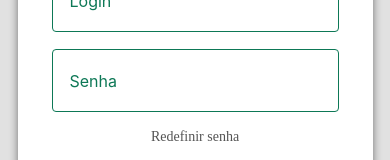
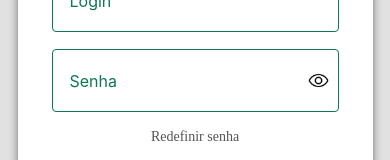
Before and after one commit to pauloabrantesii/g4app, a React Native app: screen /Login in a window 390 px wide. Shown: the part 373-533 px from the top of the page. Built offline with nearby package versions, Linux system fonts and the light colour scheme.

Commit message:
feat: show password

```diff
--- a/src/components/atoms/Input/index.tsx
+++ b/src/components/atoms/Input/index.tsx
@@ -1,5 +1,6 @@
 import React, { useState } from 'react';
-import { Text, TextInput, View } from 'react-native';
+import { Image, Text, TextInput, TouchableOpacity, View } from 'react-native';
+import { scaleSize } from '../../../helper/responsive';
 import { colors } from '../../../utils/colors';
 import { styles } from './styles';
 import { InputProps } from './types';
@@ -9,7 +10,9 @@ const Input = ({
   onFocus,
   onBlur,
   style,
+  isPassword,
   errorText,
+  togglePasswordVisibility,
   ...props
 }: InputProps) => {
   const [isFocused, setIsFocused] = useState(false);
@@ -47,13 +50,21 @@ const Input = ({
 
   return (
     <View>
-      <TextInput
+      <>
+            <TextInput
         style={[getInputStyle(), style]}
         onFocus={handleFocus}
         onBlur={handleBlur}
         placeholderTextColor={getPlaceholderColor()}
         {...props}
       />
+      {!!isPassword && (
+        <TouchableOpacity onPress={togglePasswordVisibility}>
+          <Image source={require('../../../assets/images/visible.png')} style={{ width: scaleSize(20), height: scaleSize(20), position: 'absolute', right: scaleSize(10), bottom: scaleSize(20) }} />
+        </TouchableOpacity>
+      )}
+      </>
+
       {error && <Text style={styles.error}>{errorText}</Text>}
     </View>
   );
--- a/src/components/atoms/Input/types.ts
+++ b/src/components/atoms/Input/types.ts
@@ -5,4 +5,7 @@ export interface InputProps extends TextInputProps {
   error?: boolean;
   containerStyle?: any;
   errorText?: string;
+  isPassword?: boolean;
+  isPasswordVisible?: boolean;
+  togglePasswordVisibility?: () => void;
 }
--- a/src/components/organism/LoginComponent/index.tsx
+++ b/src/components/organism/LoginComponent/index.tsx
@@ -9,6 +9,8 @@ import { LoginComponentProps, LoginFormData } from './types';
 const LoginComponent = ({
   onLogin,
   handleForgotPassword,
+  togglePasswordVisibility,
+  isPasswordVisible,
   isLoading = false,
   error = false,
 }: LoginComponentProps) => {
@@ -62,11 +64,13 @@ const LoginComponent = ({
                 placeholder={t('login.passwordPlaceholder') as string}
                 value={formData.password}
                 onChangeText={value => handleInputChange('password', value)}
-                secureTextEntry
+                secureTextEntry={!isPasswordVisible}
                 autoCapitalize="none"
                 autoCorrect={false}
                 error={error}
                 errorText={t('login.loginError')}
+                togglePasswordVisibility={togglePasswordVisibility}
+                isPassword={true}
               />
 
               <TouchableOpacity
--- a/src/components/organism/LoginComponent/types.ts
+++ b/src/components/organism/LoginComponent/types.ts
@@ -11,5 +11,7 @@ export interface LoginComponentProps {
   onLogin: (formData: LoginFormData) => void;
   handleForgotPassword: () => void;
   isLoading?: boolean;
+  isPasswordVisible?: boolean;
   error?: boolean;
+  togglePasswordVisibility: () => void;
 }
--- a/src/containers/LoginContainer/index.tsx
+++ b/src/containers/LoginContainer/index.tsx
@@ -13,6 +13,7 @@ const LoginContainer = () => {
   const dispatch = useDispatch();
   const { isLoading } = useSelector((state: AppState) => state.auth);
   const [error, setError] = useState(false);
+  const [isPasswordVisible, setIsPasswordVisible] = useState(false);
 
   const handleLogin = async (formData: LoginFormData) => {
     try {
@@ -33,7 +34,6 @@ const LoginContainer = () => {
       dispatch(setToken(response.accessToken));
       dispatch(setUser(response));
       dispatch(setLoading(false));
-
     } catch (error: any) {
       console.error('error', error);
       setError(true);
@@ -44,7 +44,20 @@ const LoginContainer = () => {
     navigation.navigate('ForgotPassword' as never);
   };
 
-  return <LoginComponent onLogin={handleLogin} handleForgotPassword={handleForgotPassword} isLoading={isLoading} error={!!error} />;
+  const togglePasswordVisibility = () => {
+    setIsPasswordVisible(!isPasswordVisible);
+  };
+
+  return (
+    <LoginComponent
+      onLogin={handleLogin}
+      handleForgotPassword={handleForgotPassword}
+      isLoading={isLoading}
+      isPasswordVisible={isPasswordVisible}
+      error={!!error}
+      togglePasswordVisibility={togglePasswordVisibility}
+    />
+  );
 };
 
 export default LoginContainer;
```
Also changed, not shown: src/assets/images/visible.png (added).
